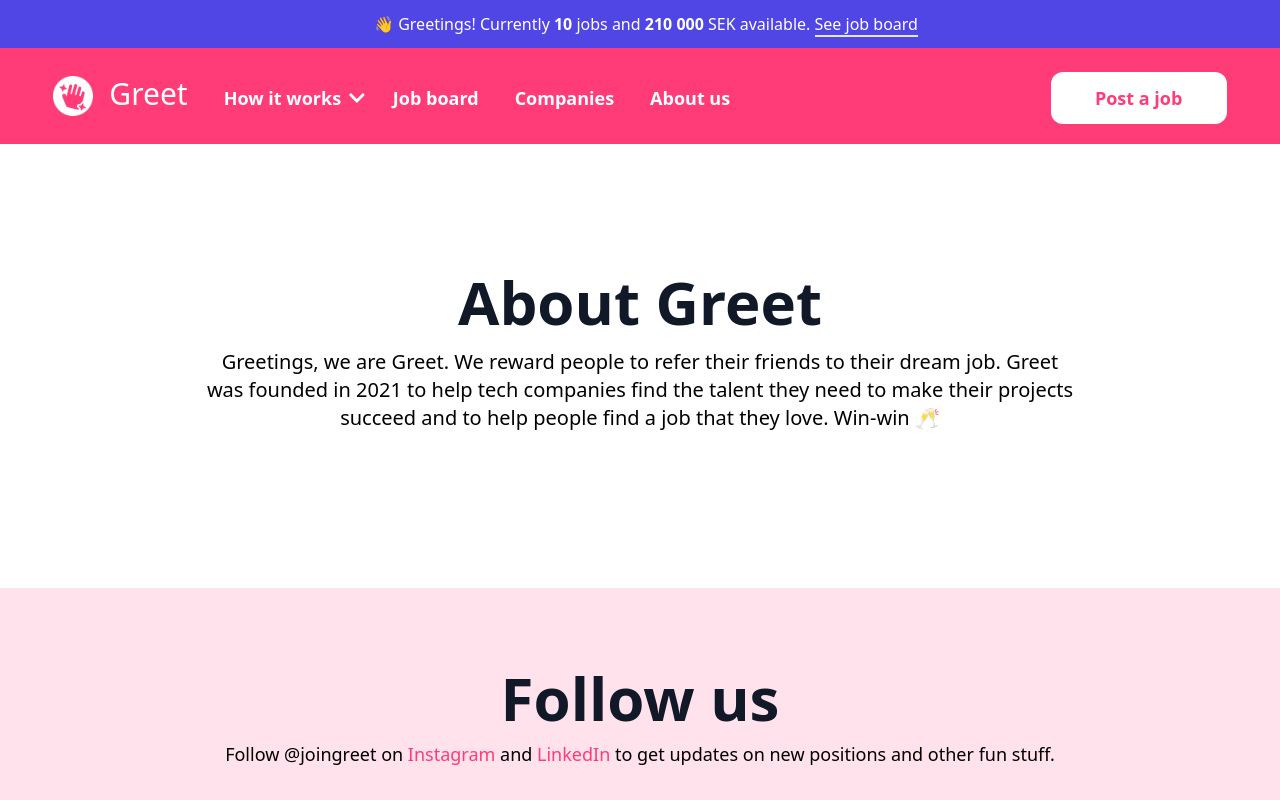
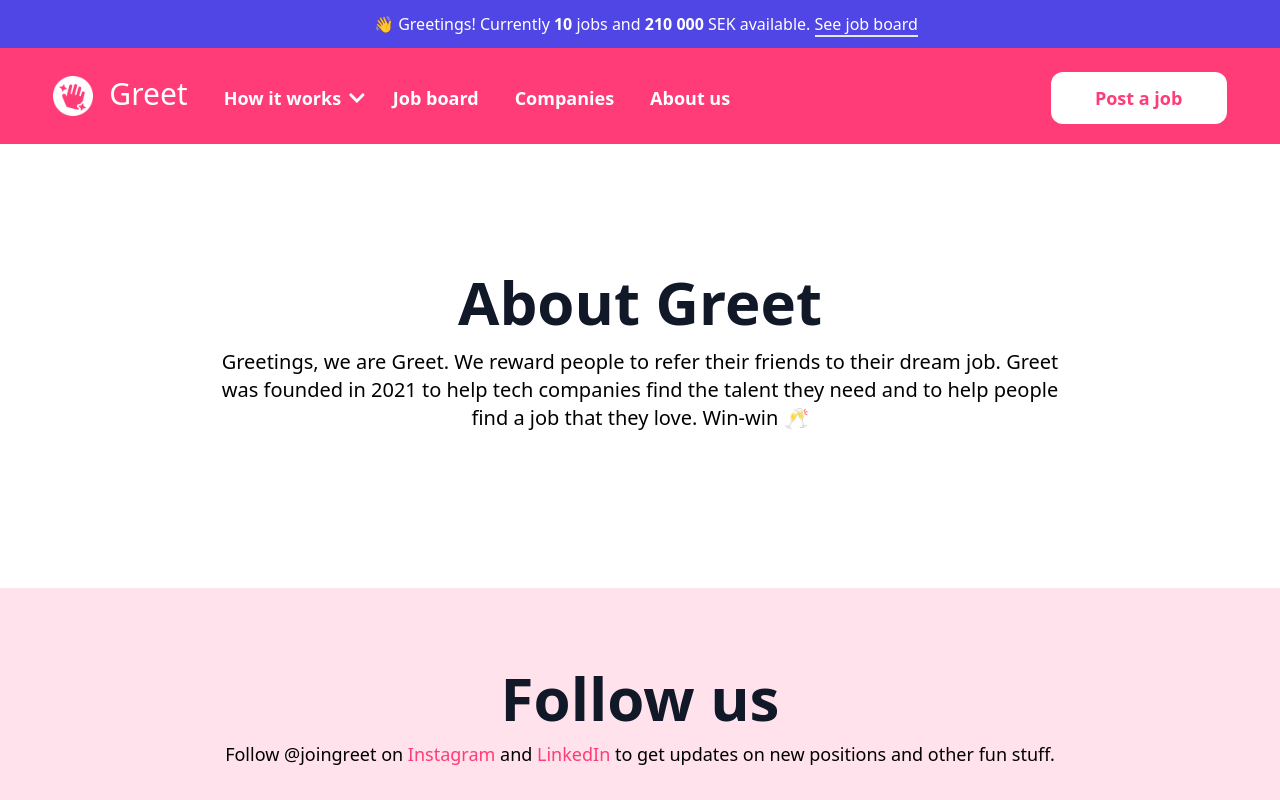
Before and after one commit to johan-akerman/Greet, a React (Create React App) app: page /about in a window 1280 px wide. Shown: the top 800 px of the page. Built offline with nearby package versions, Linux system fonts and the light colour scheme.

Commit message:
removed new tags on companies and changed about us text

```diff
--- a/src/json/companies.json
+++ b/src/json/companies.json
@@ -39,7 +39,7 @@
     "imageCaption": "Bemlo’s vision is to become Europe's leading matching platform for health care.",
     "introText": "A service where you easily compare staffing companies in health care.",
     "aboutText": "Bemlo’s vision is to become Europe's leading matching platform for health care. We have started with Sweden and staffing companies. Our goal is that the heroes of the healthcare industry get properly paid and that they find the optimal job for their life situation. Swedish staffing companies for nurses and doctors have a revenue of 6 BSEK. This is only a few percent of the European market. Bemlo is helping 16 000 nurses and doctors on a monthly basis when they are looking for a new job. In Europe, we will be able to grow to millions of users.",
-    "new": true,
+    "new": false,
     "hot": false
   },
   {
@@ -54,7 +54,7 @@
     "imageCaption": "Volta Greentech co-founders Fredrik Åkerman and Angelo Demeter",
     "introText": "Battling global warming by reducing methane emissions from cows.",
     "aboutText": "There are around one billion cows on the planet. Together they produce over 4% of the world’s greenhouse gas emissions just by farting and burping methane gas. Volta is on a mission to reduce these emissions to mitigate global warming. By providing farmers with an entirely natural seaweed-based feed supplement to drastically reduce the methane emissions produced by dairy cows and beef cattle, Volta is supporting the agriculture sector in taking a massive leap in going sustainable.",
-    "new": true,
+    "new": false,
     "hot": false
   }
 ]
--- a/src/pages/About.js
+++ b/src/pages/About.js
@@ -15,8 +15,8 @@ function About() {
         <p className="text-xl font-light">
           Greetings, we are Greet. We reward people to refer their friends to
           their dream job. Greet was founded in 2021 to help tech companies find
-          the talent they need to make their projects succeed and to help people
-          find a job that they love. Win-win 🥂
+          the talent they need and to help people find a job that they love.
+          Win-win 🥂
           <br />
           <br />
         </p>
```
